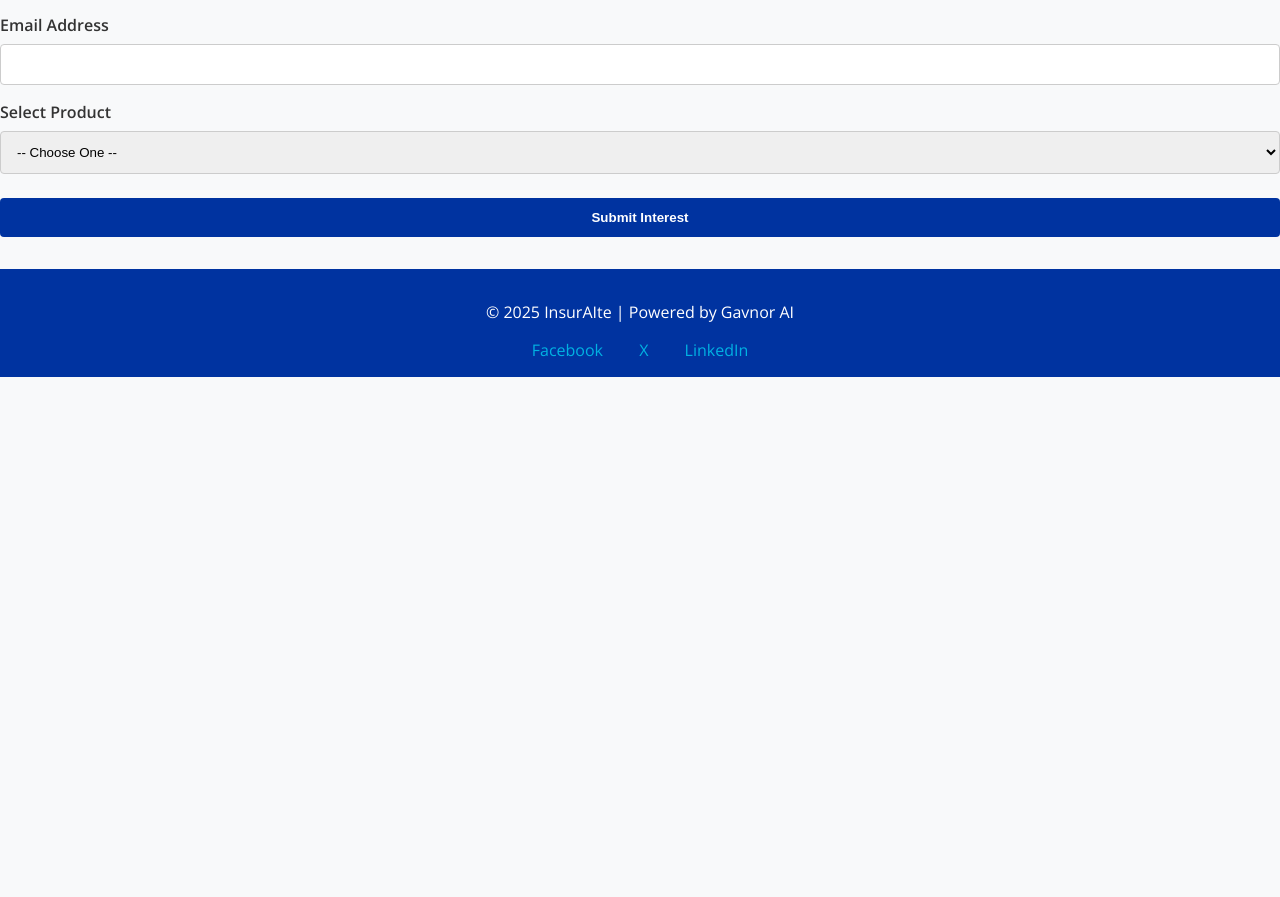
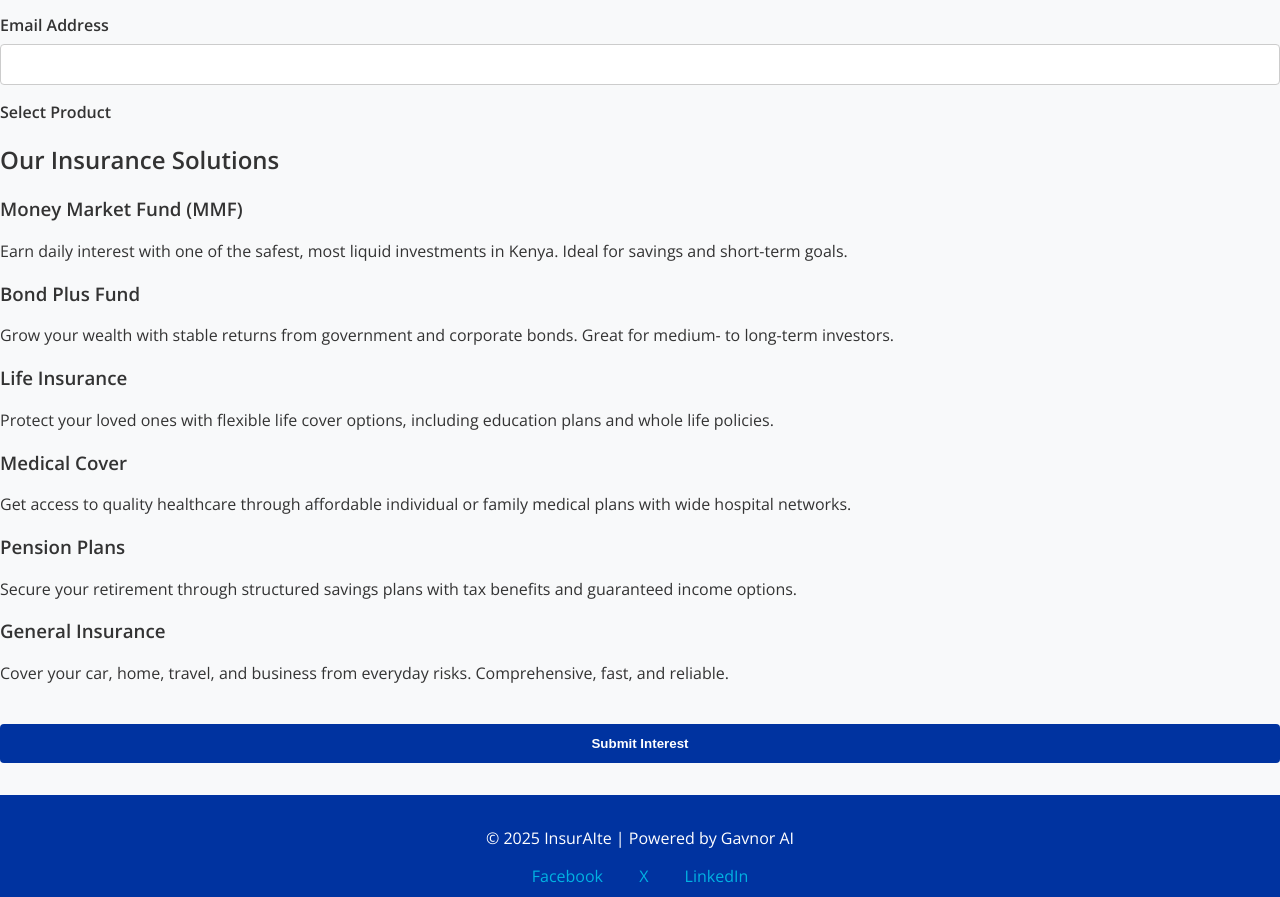
Before and after one commit to Gavnor/Gavnor-Insurance, a plain HTML site: page index.html in a window 1280 px wide. Shown: the part 432-1329 px from the top of the page. Before the commit the page ends 809 px from the top, so only its background shows below. Drawn offline with nearby package versions, Linux system fonts and the light colour scheme.

Commit message:
Update index.html
Signed-off-by: Gavnor <101411220+Gavnor@users.noreply.github.com>

```diff
--- a/index.html
+++ b/index.html
@@ -32,13 +32,35 @@
   <input type="email" id="email" name="email" required />
 
   <label for="product">Select Product</label>
-  <select id="product" name="product" required>
-    <option value="">-- Choose One --</option>
-    <option value="MMF">MMF (Money Market Fund)</option>
-    <option value="Bond Plus">Bond Plus</option>
-    <option value="Unit Trust">Unit Trust</option>
-    <option value="Life Insurance">Life Insurance</option>
-  </select>
+  <section id="products" class="section">
+  <h2>Our Insurance Solutions</h2>
+  <div class="product-grid">
+    <div class="product-card">
+      <h3>Money Market Fund (MMF)</h3>
+      <p>Earn daily interest with one of the safest, most liquid investments in Kenya. Ideal for savings and short-term goals.</p>
+    </div>
+    <div class="product-card">
+      <h3>Bond Plus Fund</h3>
+      <p>Grow your wealth with stable returns from government and corporate bonds. Great for medium- to long-term investors.</p>
+    </div>
+    <div class="product-card">
+      <h3>Life Insurance</h3>
+      <p>Protect your loved ones with flexible life cover options, including education plans and whole life policies.</p>
+    </div>
+    <div class="product-card">
+      <h3>Medical Cover</h3>
+      <p>Get access to quality healthcare through affordable individual or family medical plans with wide hospital networks.</p>
+    </div>
+    <div class="product-card">
+      <h3>Pension Plans</h3>
+      <p>Secure your retirement through structured savings plans with tax benefits and guaranteed income options.</p>
+    </div>
+    <div class="product-card">
+      <h3>General Insurance</h3>
+      <p>Cover your car, home, travel, and business from everyday risks. Comprehensive, fast, and reliable.</p>
+    </div>
+  </div>
+  </section>
 
   <button type="submit">Submit Interest</button>
 </form>
```
